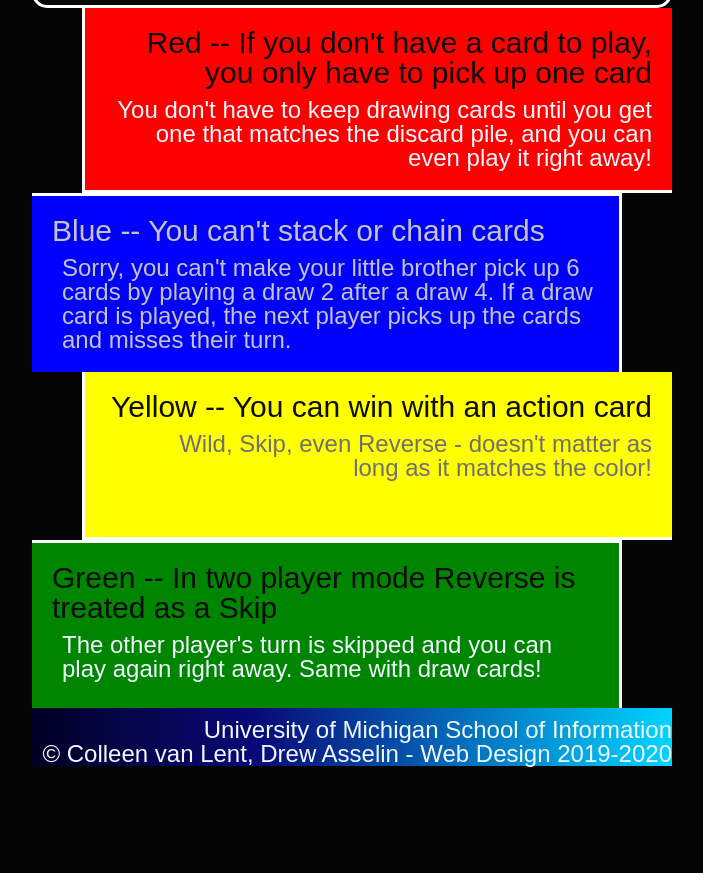
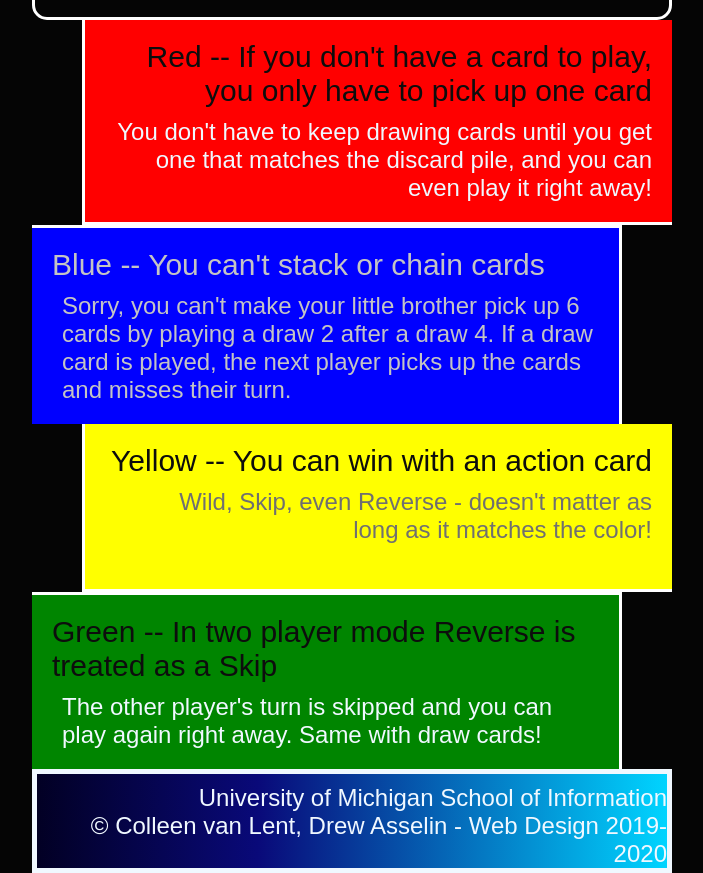
Before and after one commit to amah382/hw3, a plain HTML site: page index.html in a window 1280 px wide. Shown: the part 638-1511 px from the top of the page, without its empty margins (288-991 px from the left). Before the commit the page ends 1405 px from the top, so only its background shows below. Drawn offline with Linux system fonts and the light colour scheme.

Commit message:
Add files via upload

```diff
--- a/css/style.css
+++ b/css/style.css
@@ -1,3 +1,27 @@
+html, body, div, span, applet, object, iframe,
+h1, h2, h3, h4, h5, h6, p, blockquote, pre,
+a, abbr, acronym, address, big, cite, code,
+del, dfn, em, img, ins, kbd, q, s, samp,
+small, strike, strong, sub, sup, tt, var,
+b, u, i, center,
+dl, dt, dd, ol, ul, li,
+fieldset, form, label, legend,
+table, caption, tbody, tfoot, thead, tr, th, td,
+article, aside, canvas, details, embed,
+figure, figcaption, footer, header, hgroup,
+menu, nav, output, ruby, section, summary,
+time, mark, audio, video {
+	margin: 0;
+	padding: 0;
+	border: 0;
+	font-size: 100%;
+	font: inherit;
+	vertical-align: baseline;
+}
+article, aside, details, figcaption, figure, footer,
+header, hgroup, menu, nav, section {
+    display: block;
+}
 body {
     margin-top: 20px;
     margin-left: 20px;
@@ -89,7 +113,8 @@ div {
 }
 
 footer {
-    border: 5px #ffffff;
+    border-style: solid;
+    border-width: 5px;
     background: rgb(2,0,36);
     background: linear-gradient(90deg, rgba(2,0,36,1) 0%, rgba(9,9,121,1) 35%, rgba(0,212,255,1) 100%);
     text-align: right;
```
